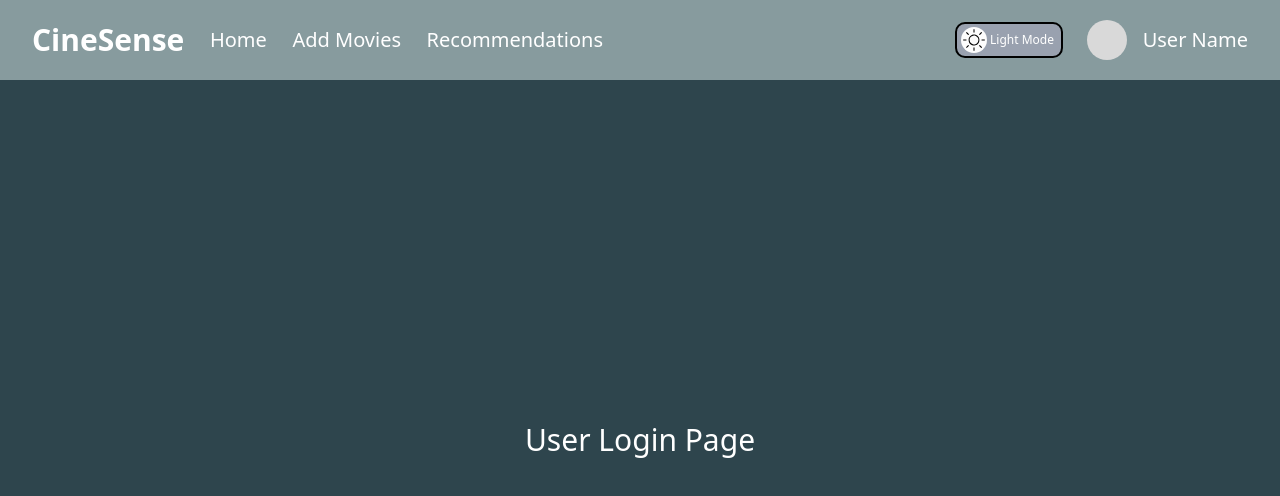
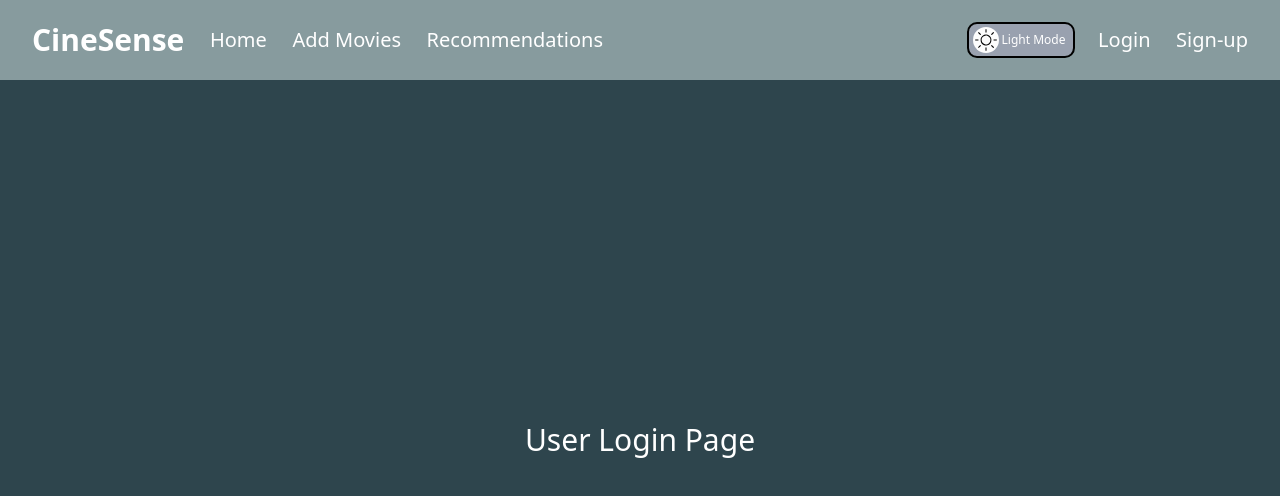
Before and after one commit to Vchen7629/CineSense, a React app in the folder frontend/: page /login in a window 1280 px wide. Shown: the top 496 px of the page. Built offline with nearby package versions, Linux system fonts and the light colour scheme; the HTML template or start-up script is replaced by a standard one.

Commit message:
feat: Updated header to change based on if the user is logged in or not

```diff
--- a/frontend/src/features/navbar/components/Header.tsx
+++ b/frontend/src/features/navbar/components/Header.tsx
@@ -1,7 +1,9 @@
 import { Switch } from "@/features/navbar/components/darkLightModeSwitch"
 import { Link } from "react-router"
+import { useAuthState } from "@/app/user-store"
 
 const Header = () => {
+    const { loggedIn } = useAuthState()
 
     return (
         <header className="flex justify-between w-screen h-[10vh] bg-[#879B9E] px-[2.5%]">
@@ -15,12 +17,22 @@ const Header = () => {
                 <div className="flex items-center space-x-2">
                     <Switch id="airplane-mode"/>
                 </div>
+                <>
+                    {loggedIn && ( // Display the User name when user is logged in
                         <div className="flex space-x-[1rem] items-center">
                             <div className="bg-[#D9D9D9] h-[2.5rem] w-[2.5rem] rounded-full"/>
                             <Link to="/profile" className="text-xl text-white font-medium hover:text-gray-500">
                                 User Name
                             </Link>
                         </div>
+                    )}
+                    {!loggedIn && ( // Display the login and signup buttons if user is not logged in
+                        <>
+                            <Link to="/login" className="text-xl text-white font-medium hover:text-gray-500">Login</Link>
+                            <Link to="/signup" className="text-xl text-white font-medium hover:text-gray-500">Sign-up</Link>
+                        </>
+                    )}
+                </>
             </div>
         </header>
     )
```
Lines whose indentation alone changed are shown as unchanged.
